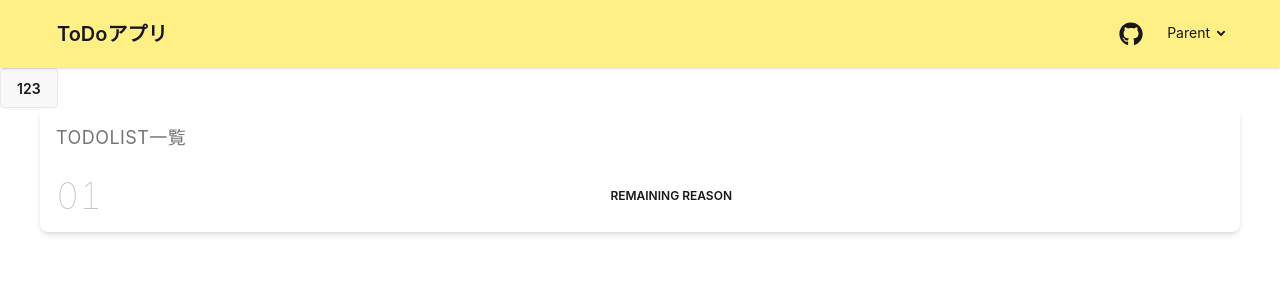
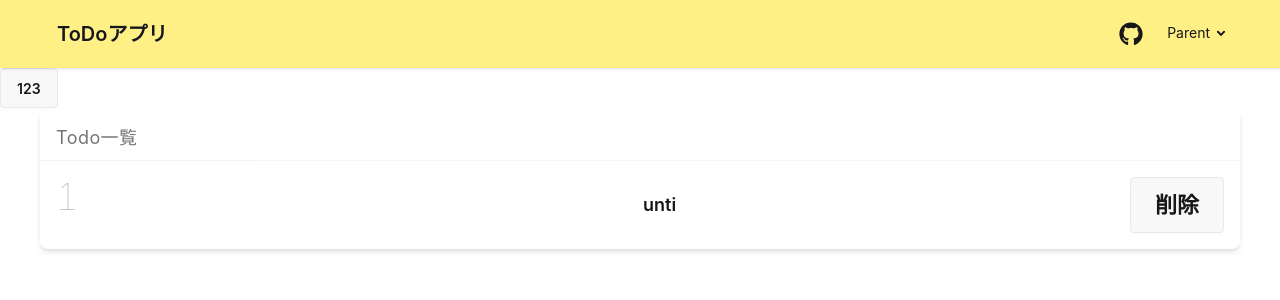
Before and after one commit to Natti3588/ReactLearnWithDocker, a React (Vite) app: page / in a window 1280 px wide. Shown: the top 300 px of the page. Built offline with nearby package versions, Linux system fonts and the light colour scheme.

Commit message:
feat: TodoItemをmapで連続して表示するように変更

```diff
--- a/src/components/features/TodoItem.tsx
+++ b/src/components/features/TodoItem.tsx
@@ -9,9 +9,11 @@ type TodoItemProps = {
 const TodoItem: React.FC<TodoItemProps> = ({ todo, toggleTodo, deleteTodo }) => {
   return (
     <li className="list-row">
-      <div className="text-4xl font-thin opacity-30 tabular-nums">01</div>
-      <div className="flex justify-center items-center list-col-grow">
-        <div className="text-xs uppercase font-semibold">Remaining Reason</div>
+      <div className="text-4xl font-thin opacity-30 tabular-nums">{todo.id}</div>
+      <div className="grid grid-cols-3 items-center list-col-grow">
+        <div />
+        <div className="justify-self-center text-lg font-semibold" onClick={() => toggleTodo(todo.id)}>{todo.text}</div>
+        <button className="justify-self-end btn btn-xs sm:btn-sm md:btn-md lg:btn-lg xl:btn-xl" onClick={() => deleteTodo(todo.id)}>削除</button>
       </div>
     </li>
   );
--- a/src/components/features/TodoList.tsx
+++ b/src/components/features/TodoList.tsx
@@ -8,14 +8,26 @@ export type Todo = {
 };
 
 const TodoList: React.FC = () => {
-  const [todos, setTodos] = useState<Todo[]>([]);
+  const [todos, setTodos] = useState<Todo[]>([{ id: 1, text: "unti", completed: false }]);
+
+  const toggleTodo = (id: number) => {
+    setTodos(
+      todos.map((todo) => (todo.id === id ? { ...todo, completed: !todo.completed } : todo)),
+    );
+  };
+
+  const deleteTodo = (id: number) => {
+    setTodos(todos.filter((todo) => todo.id !== id));
+  };
 
   return (
     <ul className="list bg-base-100 rounded-box shadow-md mx-10">
-      <li className="p-4 pb-2 text-lg opacity-60 tracking-wide text-left uppercase">
-        TodoList一覧
+      <li className="p-4 pb-2 text-lg opacity-60 tracking-wide text-left items-center border-b border-base-300">
+        Todo一覧
       </li>
-      <TodoItem />
+      {todos.map((todo) => (
+        <TodoItem key={todo.id} todo={todo} toggleTodo={toggleTodo} deleteTodo={deleteTodo} />
+      ))}
     </ul>
   );
 };
```
